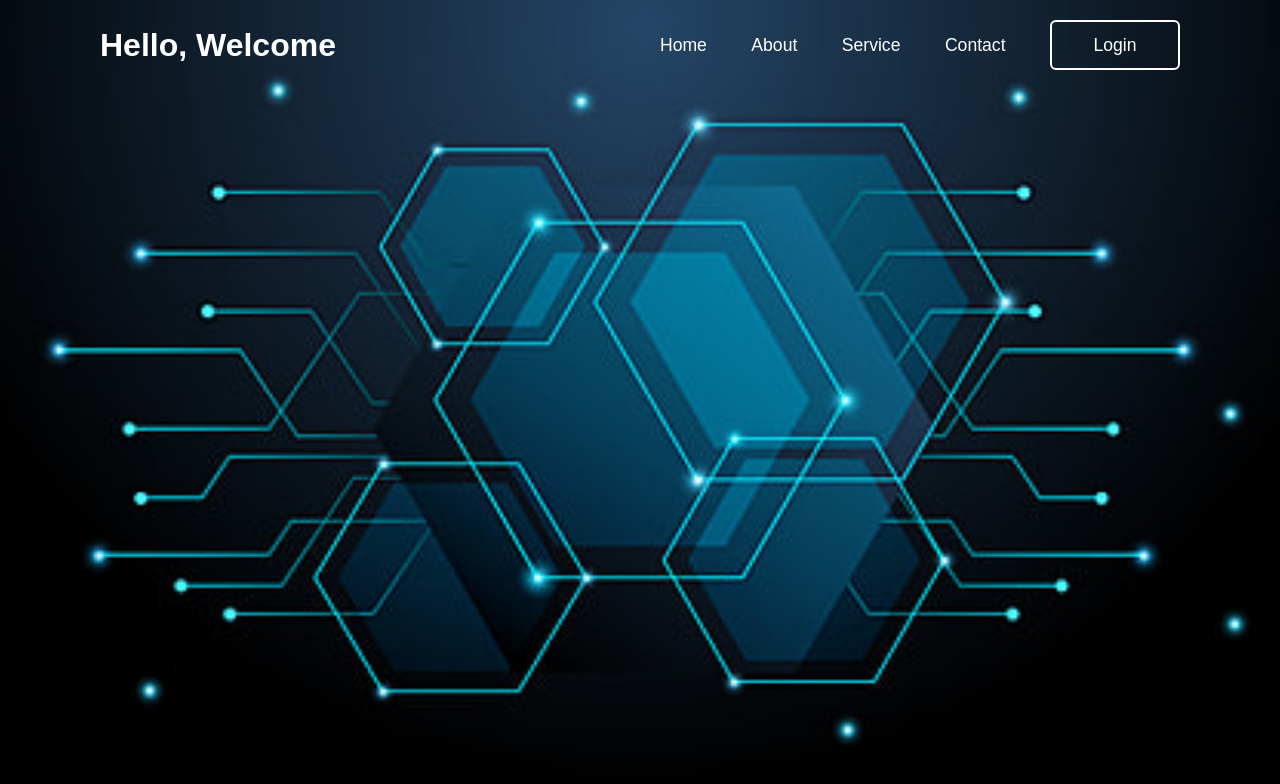
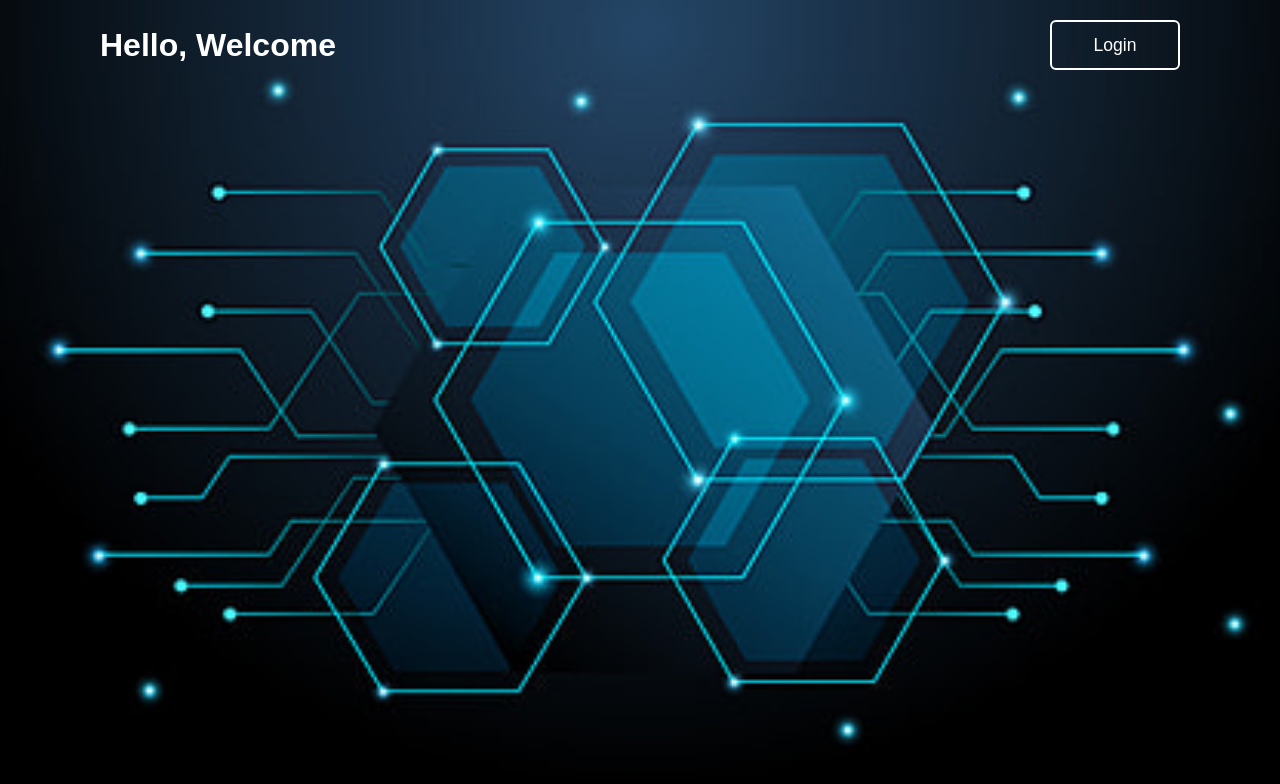
Before and after one commit to geraldlloyd02/Login-and-Register, a plain HTML site: page index.html in a window 1280 px wide. Drawn offline with nearby package versions, Linux system fonts and the light colour scheme.

Commit message:
Update index.html

```diff
--- a/index.html
+++ b/index.html
@@ -10,10 +10,6 @@
         <header>
             <h2 class="Welcome">Hello, Welcome</h2>
             <nav class="navigation">
-                <a href="#">Home</a>
-                <a href="#">About</a>
-                <a href="#">Service</a>
-                <a href="#">Contact</a>
                 <button class="btnLogin-popup">Login</button>
             </nav>
         </header>
```
